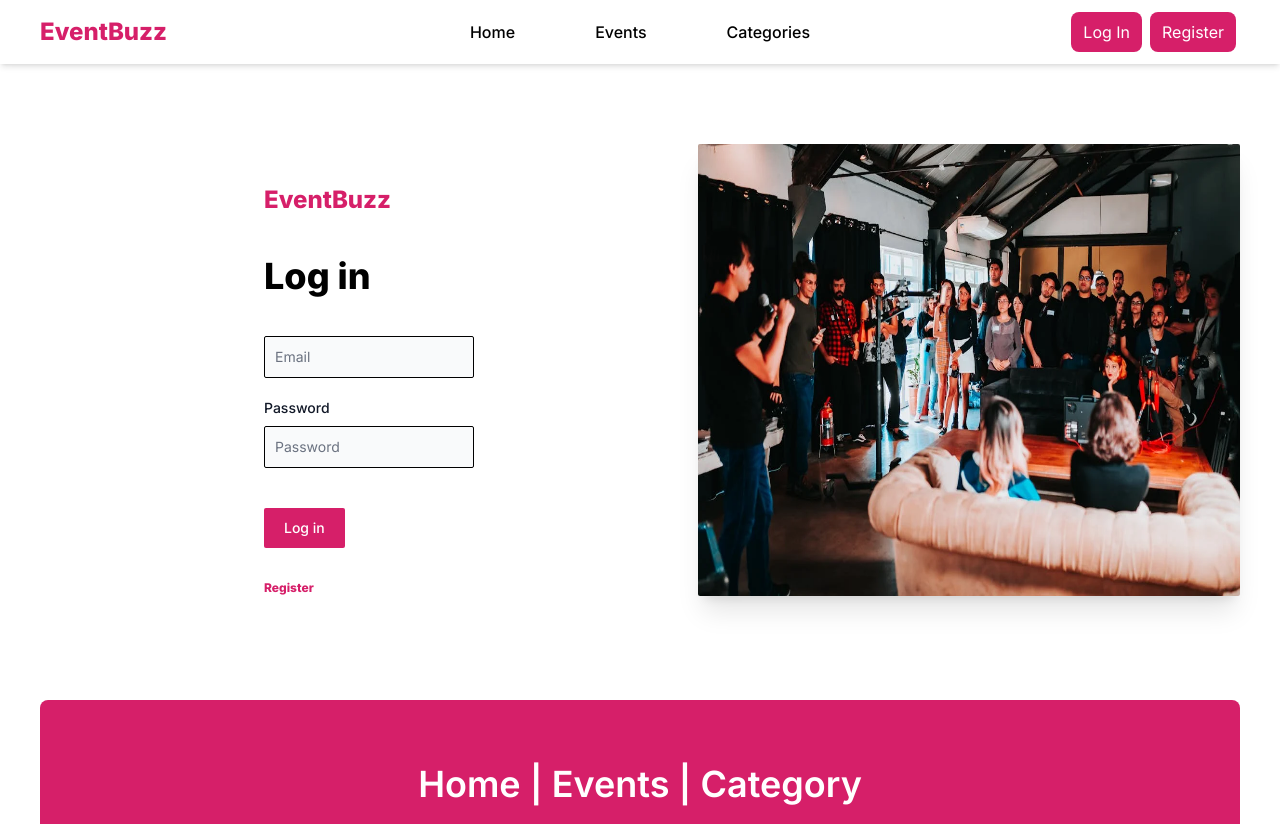
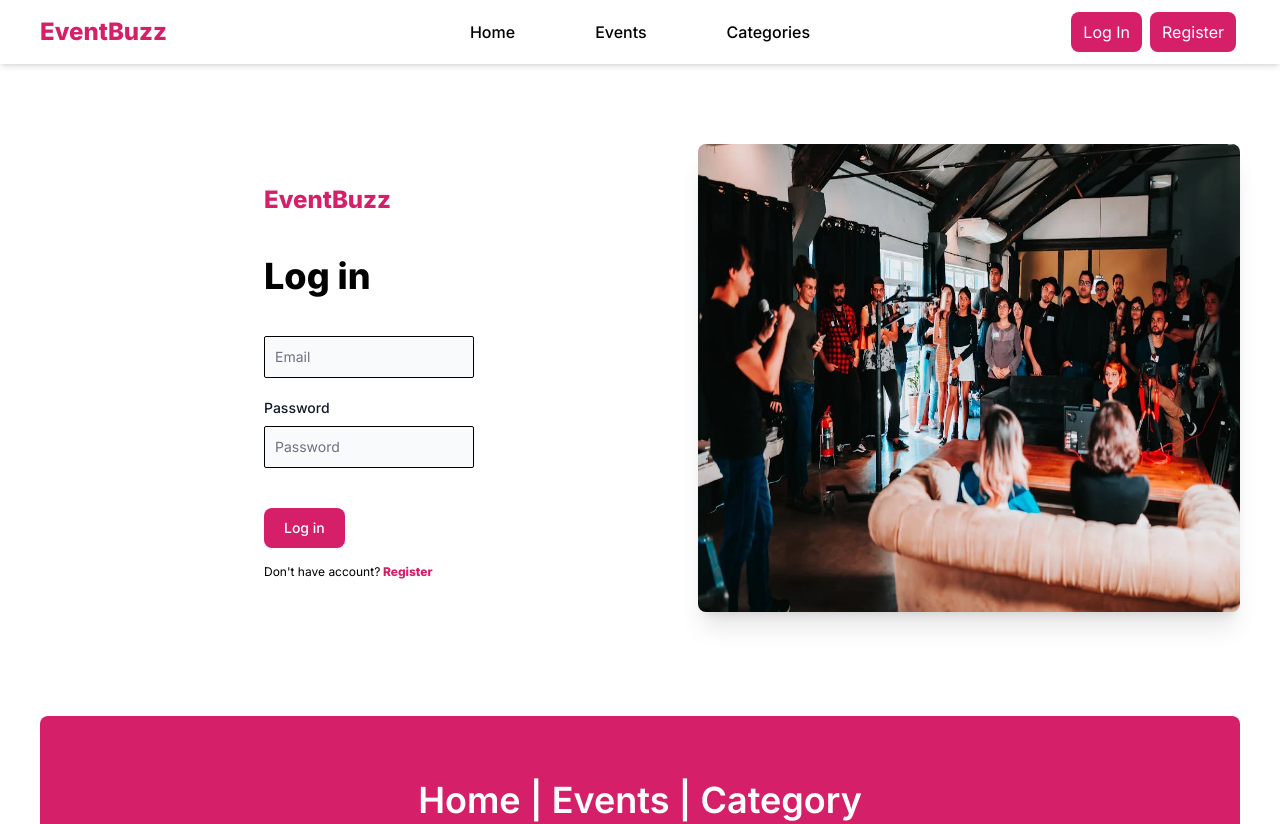
Before and after one commit to ninditaeka/eventM_Group01, a Next.js app in the folder apps/web/: page /login in a window 1280 px wide. Shown: the top 824 px of the page. Built offline with nearby package versions, Linux system fonts and the light colour scheme.

Commit message:
add link FE log in and register

```diff
--- a/apps/web/src/app/login/page.tsx
+++ b/apps/web/src/app/login/page.tsx
@@ -1,6 +1,7 @@
 'use client';
 
 import Image from 'next/image';
+import Link from 'next/link';
 
 // import Image from 'next/image';
 // import styles from './page.module.css';
@@ -16,7 +17,7 @@ export default function Login() {
           Log in
         </h1>
 
-        <form className=" md:w-auto w-72 mt-10 ">
+        <form className=" w-72 md:w-auto  mt-10 ">
           <div className="mb-5">
             <input
               type="email"
@@ -42,21 +43,27 @@ export default function Login() {
 
           <button
             type="submit"
-            className="text-white bg-pink-600 hover:bg-pink-800 focus:ring-4 focus:outline-none focus:ring-pink-300 font-medium rounded-sm text-sm w-full sm:w-auto px-5 py-2.5 text-center dark:bg-pink-600 dark:hover:bg-pink-700 dark:focus:ring-pink-800"
+            className="text-white bg-pink-600 hover:bg-pink-800 focus:ring-4 focus:outline-none focus:ring-pink-300 font-medium rounded-lg text-sm w-full sm:w-auto px-5 py-2.5 text-center dark:bg-pink-600 dark:hover:bg-pink-700 dark:focus:ring-pink-800"
           >
             Log in
           </button>
         </form>
-
-        <h2 className="mt-6 md:mt-8 text-xs font-extrabold text-pink-600  hover:underline">
-          Register
-        </h2>
+        <div className="mt-4 md:mt-4  md:mb-8  mb-2 text-xs ">
+          Don't have account?
+          <Link
+            className="mt-6 md:mt-8 text-xs font-extrabold text-pink-600  hover:underline"
+            href={'/register'}
+          >
+            {' '}
+            Register
+          </Link>
+        </div>
       </div>
       <div className=" flex flex-row md:w-1/2  invisible md:visible md:justify-end">
         <Image
-          className="rounded-sm   shadow-xl dark:shadow-gray-800"
+          className="rounded-lg shadow-xl dark:shadow-gray-800"
           width={900}
-          height={1200}
+          height={1000}
           src="/logIn.jpg"
           alt="login"
         />
--- a/apps/web/src/app/register/page.tsx
+++ b/apps/web/src/app/register/page.tsx
@@ -1,6 +1,7 @@
 'use client';
 
 import Image from 'next/image';
+import Link from 'next/link';
 
 // import Image from 'next/image';
 // import styles from './page.module.css';
@@ -74,13 +75,20 @@ export default function Register() {
           </button>
         </form>
 
-        <h2 className="mt-6 md:mt-8 text-xs font-extrabold text-pink-600  hover:underline">
-          Log in
-        </h2>
+        <div className="mt-4 md:mt-4  md:mb-8  mb-2 text-xs ">
+          Have account?
+          <Link
+            className="mt-6 md:mt-8 text-xs font-extrabold text-pink-600  hover:underline"
+            href={'/login'}
+          >
+            {' '}
+            Log in
+          </Link>
+        </div>
       </div>
       <div className=" flex flex-row md:w-1/2  invisible md:visible md:justify-end">
         <Image
-          className="rounded-sm   shadow-xl dark:shadow-gray-800"
+          className="rounded-lg   shadow-xl dark:shadow-gray-800"
           width={900}
           height={1200}
           src="/register.jpg"
```
